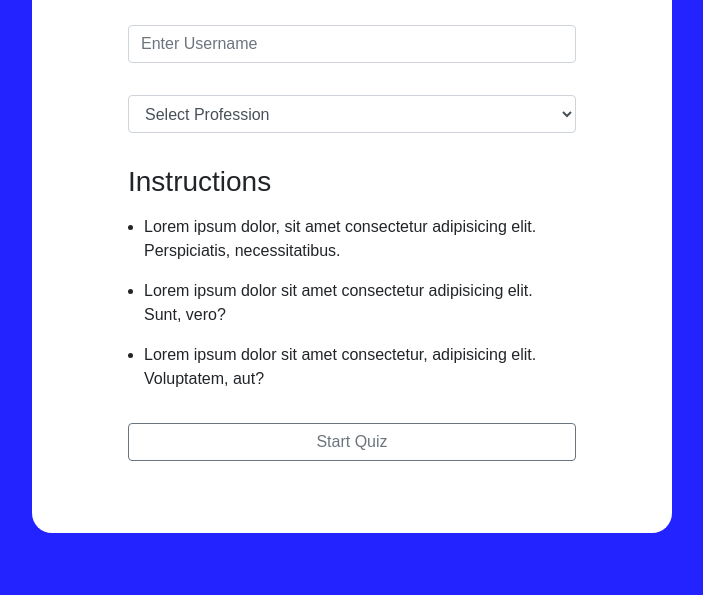
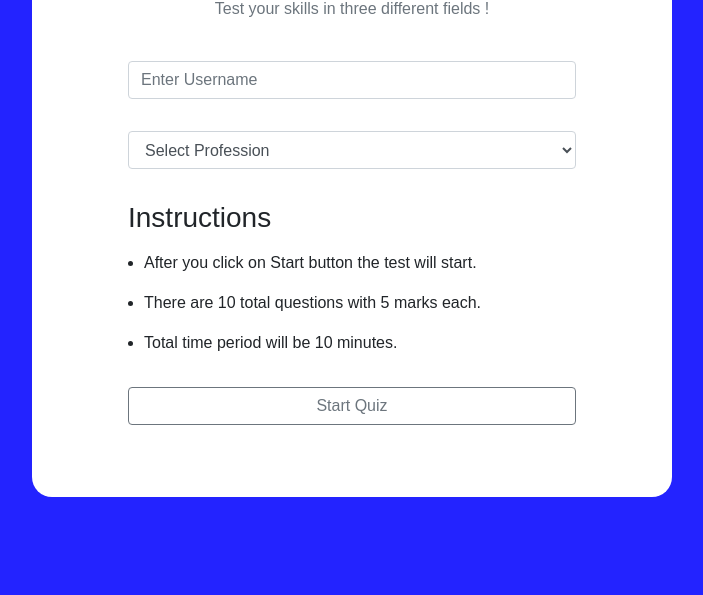
Before and after one commit to sanamKapoor/Quiz-App, a plain HTML site: page index.html in a window 1280 px wide. Shown: the part 205-800 px from the top of the page, without its empty margins (288-991 px from the left). Drawn offline with nearby package versions, Linux system fonts and the light colour scheme.

Commit message:
done with features

```diff
--- a/index.html
+++ b/index.html
@@ -13,7 +13,7 @@
 
   <main class="p-3 p-md-5">
     <h1 class="logo">My Quiz</h1>
-    <p class="text-muted">Lorem ipsum dolor sit amet consectetur adipisicing elit. Temporibus, quidem!</p>
+    <p class="text-muted">Test your skills in three different fields !</p>
     <form class="form mx-4 mx-md-5 my-3 my-md-4" id="submit-form">
       <input type="text" name="username" value="" class="form-control my-2 my-md-3" id="username" placeholder="Enter Username">
       <select class="form-control my-2 my-md-3" id="profession">
@@ -27,9 +27,11 @@
         <div class="mt-2 mt-md-3">
           <h3>Instructions </h3>
           <ul class="">
-            <li class="p m-3">Lorem ipsum dolor, sit amet consectetur adipisicing elit. Perspiciatis, necessitatibus.</li>
-            <li class="p m-3">Lorem ipsum dolor sit amet consectetur adipisicing elit. Sunt, vero?</li>
-            <li class="p m-3">Lorem ipsum dolor sit amet consectetur, adipisicing elit. Voluptatem, aut?</li>
+            <li class="p m-3">
+              After you click on Start button the test will start.
+            </li>
+            <li class="p m-3">There are 10 total questions with 5 marks each.</li>
+            <li class="p m-3">Total time period will be 10 minutes.</li>
           </ul>
         </div>
 
--- a/main.js
+++ b/main.js
@@ -87,7 +87,7 @@ class Question {
     this.score = 0;
     this.correctAnsw = 0;
     this.wrongAnsw = 0;
-    this.totalTime = 5 * 60;
+    this.totalTime = 10 * 60;
     this.selectedUser = username;
     this.selectedProf = prof;
     this.answerSheetDisplay = [...questions];
```
